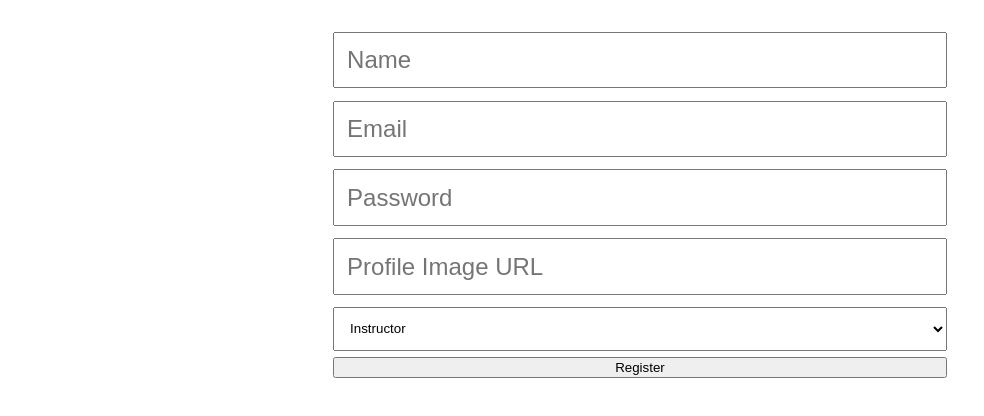
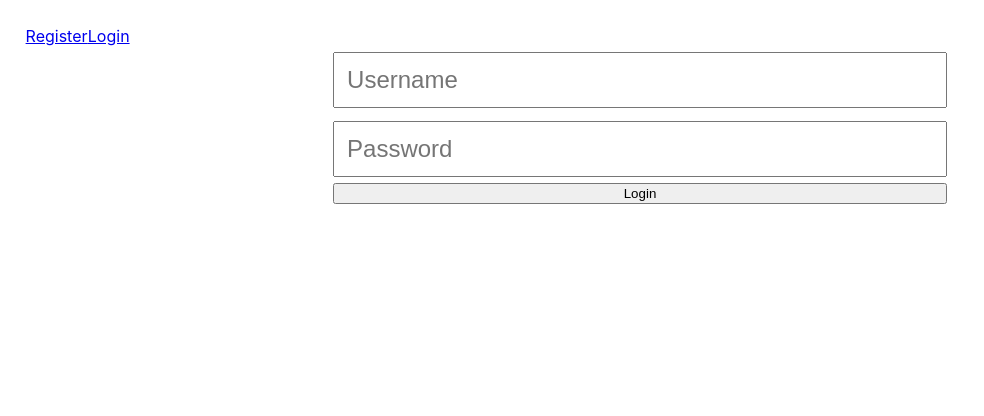
Before and after one commit to anywhere-fitness-ii/Front-End, a React (Create React App) app in the folder client/: page /login in a window 1280 px wide. Shown: the top 416 px of the page, without its empty margins (0-984 px from the left). Built offline with nearby package versions, Linux system fonts and the light colour scheme.

Commit message:
added login form and basic nav on home page

```diff
--- a/client/src/App.js
+++ b/client/src/App.js
@@ -1,6 +1,8 @@
 import React from 'react';
-import { Route, Link } from 'react-router-dom';
-import RegisterForm from './components/RegisterForm'
+import { Route, NavLink } from 'react-router-dom';
+import RegisterForm from './components/RegistrationForm'
+import LoginForm from './components/LoginForm';
+import AddClass from './components/AddClass';
 import styled from 'styled-components';
 
 
@@ -11,8 +13,23 @@ const Container = styled.div`
 function App() {
   return (
     <Container>
-      <Route path="/">
+      {/* Home page with login and registration */}
+      <NavLink to="/">Register</NavLink>
+      <NavLink to="/login">Login</NavLink>
+      <Route exact path="/">
         <RegisterForm />
+      </Route>
+
+      <Route path="/login">
+        <LoginForm />
+      </Route>
+
+      {/* User dashboard with class options and personal info */}
+      <Route path="/user/:id">
+      </Route>
+
+      {/* Instructor dashboard with addclass form and upcoming classes */}
+      <Route path="/instructor/:id">
       </Route>
     </Container>
   );
--- /dev/null
+++ b/client/src/components/AddClass.js
@@ -0,0 +1,71 @@
+import React, { useState } from 'react';
+import styled from 'styled-components';
+
+//Styles to be moved to a separate file
+const FormContainer = styled.form`
+  display: flex;
+  flex-direction: column;
+  width: 50%;
+  margin: 0 auto;
+`
+const Input = styled.input`
+  margin: 1% 0;
+  padding: 2%;
+  font-size: 1.5rem;
+`
+
+const AddClassForm = (props) => {
+  const [ inputValues, setInputValues ] = useState({
+    name: '',
+    classType: '',
+    date: '',
+    startTime: '',
+    duration: '',
+    intensity: '',
+    maxParticipants: ''
+  })
+
+  const handleChange = (e) => {
+    setInputValues({...inputValues, [e.target.name]: e.target.value})
+    console.log(inputValues)
+  }
+
+  const handleSubmit = (e) => {
+    e.preventDefault();
+
+    setInputValues({
+      name: '',
+      classType: '',
+      date: '',
+      startTime: '',
+      duration: '',
+      location: '',
+      intensity: '',
+      maxParticipants: ''
+    })
+  }
+
+  return (
+    <FormContainer onSubmit={handleSubmit}>
+      <Input onChange={handleChange} type="text" name="name" placeholder="Name" value={inputValues.name}/>
+
+      <Input onChange={handleChange} type="text" name="classType" placeholder="Class Type" value={inputValues.classType}/>
+
+      <Input onChange={handleChange} type="text" name="date" placeholder="Date" value={inputValues.date}/>
+
+      <Input onChange={handleChange} type="text" name="startTime" placeholder="Start Time" value={inputValues.startTime}/>
+
+      <Input onChange={handleChange} type="text" name="duration" placeholder="Duration" value={inputValues.duration}/>
+
+      <Input onChange={handleChange} type="text" name="location" placeholder="Location" value={inputValues.duration}/>
+
+      <Input onChange={handleChange} type="text" name="intensity" placeholder="Intensity" value={inputValues.intensity}/>
+
+      <Input onChange={handleChange} type="text" name="maxParticipants" placeholder="Max Participants" value={inputValues.maxParticipants}/>
+
+      <button type="submit">Register</button>
+    </FormContainer>
+  )
+}
+
+export default AddClassForm;
--- /dev/null
+++ b/client/src/components/LoginForm.js
@@ -0,0 +1,47 @@
+import React, { useState } from 'react';
+import styled from 'styled-components';
+
+//Styles to be moved to a separate file
+const FormContainer = styled.form`
+  display: flex;
+  flex-direction: column;
+  width: 50%;
+  margin: 0 auto;
+`
+
+const Input = styled.input`
+  margin: 1% 0;
+  padding: 2%;
+  font-size: 1.5rem;
+`
+
+const LoginForm = (props) => {
+  const [ inputValues, setInputValues ] = useState({
+    userName: '',
+    password: ''
+  })
+
+  const handleChange = (e) => {
+    setInputValues({...inputValues, [e.target.name]: e.target.value})
+    console.log(inputValues)
+  }
+
+  const handleSubmit = (e) => {
+    e.preventDefault();
+    setInputValues({
+      userName: '',
+      password: ''
+    })
+  }
+
+  return (
+    <FormContainer onSubmit={handleSubmit}>
+      <Input onChange={handleChange} type="text" name="userName" placeholder="Username" value={inputValues.userName}/>
+      <Input onChange={handleChange} type="text" name="password" placeholder="Password" value={inputValues.password}/>
+
+      <button type="submit">Login</button>
+    </FormContainer>
+  )
+}
+
+export default LoginForm;
--- a/client/src/components/RegisterForm.js
+++ b/client/src/components/RegistrationForm.js
@@ -20,7 +20,7 @@ const Select = styled.select`
 `
 
 
-const RegisterForm = (props) => {
+const RegistrationForm = (props) => {
   const [ inputValues, setInputValues ] = useState({
     name: '',
     email: '',
@@ -65,4 +65,5 @@ const RegisterForm = (props) => {
   )
 }
 
-export default RegisterForm;
+
+export default RegistrationForm;
```
Also changed, not shown: client/src/components/Dashboard.js (added), client/src/components/Instructor.js (added), client/src/components/User.js (added).
